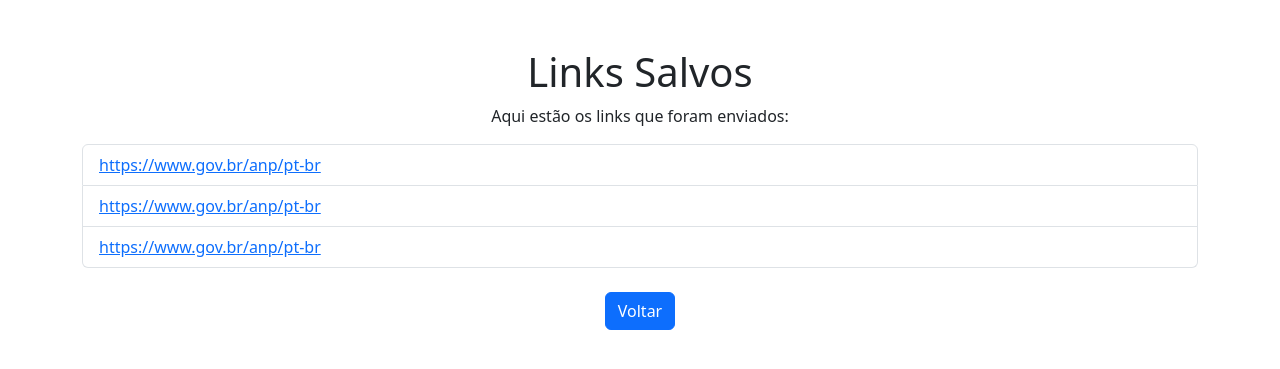
After one commit to Felipe-teodoro05/Site_Noticias, a Flask app: page /view-links in a window 1280 px wide. The commit adds this page. Shown: the top 369 px of the page. Run offline with Flask 3, Linux system fonts and the light colour scheme.

Commit message:
Adicionando botão para visualizar links salvos

```diff
--- a/app.py
+++ b/app.py
@@ -5,7 +5,7 @@ import os
 app = Flask(__name__)
 
 # Onde os arquivos serão salvos
-file = "links.csv"
+LINKS_FILE = "links.csv"
 
 # Página inicial
 @app.route('/')
@@ -13,23 +13,29 @@ def index():
     return render_template('index.html')
 
 # Rota para salvar o link
-@app.route('/save_link', methods=['POST'])
+@app.route("/save-link", methods=["POST"])
 def save_link():
-    link = request.form['link']
+    link = request.form.get("link")
     if link:
-        # Verifica se o arquivo já existe
-        file_exists = os.path.isfile(file)
+        # Verifica se o arquivo CSV já existe
+        file_exists = os.path.isfile(LINKS_FILE)
+        with open(LINKS_FILE, "a", newline="", encoding="utf-8") as csv_file:
+            writer = csv.writer(csv_file)
+            if not file_exists:
+                writer.writerow(["Link"])  # Cabeçalho do CSV
+            writer.writerow([link])
+        return render_template("index.html", message="Link salvo com sucesso!")
+    return render_template("index.html", error="Erro: Nenhum link foi enviado.")
 
-        # Abre o arquivo em modo append e escreve o link
-        with open(file, mode='a', newline='', encoding="utf-8") as f:
-            writer = csv.writer(f)
-            if not file_exists:
-                writer.writerow(['Link']) # Cabeçalho do CSV
-
-            writer.writerow([link])
-
-        return render_template("index.html", message="Link salvo com sucesso!")
-    return render_template("index.html", message="Erro, nenhum  link foi enviado.")
+@app.route("/view-links")
+def view_links():
+    links = []
+    if os.path.isfile(LINKS_FILE):
+        with open(LINKS_FILE, "r", encoding="utf-8") as csv_file:
+            reader = csv.reader(csv_file)
+            next(reader, None)  # Pula o cabeçalho
+            links = [row[0] for row in reader]
+    return render_template("view_links.html", links=links)
 
 if __name__ == '__main__':
     app.run(debug=True)
--- /dev/null
+++ b/links.csv
@@ -0,0 +1,4 @@
+Link
+https://www.gov.br/anp/pt-br
+https://www.gov.br/anp/pt-br
+https://www.gov.br/anp/pt-br
--- /dev/null
+++ b/templates/view_links.html
@@ -0,0 +1,35 @@
+<!DOCTYPE html>
+<html lang="pt-br">
+<head>
+    <meta charset="UTF-8">
+    <meta name="viewport" content="width=device-width, initial-scale=1.0">
+    <title>Links Salvos</title>
+    <!-- Bootstrap CSS -->
+    <link href="https://cdn.jsdelivr.net/npm/bootstrap@5.3.0-alpha3/dist/css/bootstrap.min.css" rel="stylesheet">
+</head>
+<body>
+    <div class="container mt-5">
+        <h1 class="text-center">Links Salvos</h1>
+        <p class="text-center">Aqui estão os links que foram enviados:</p>
+
+        {% if links %}
+        <ul class="list-group">
+            {% for link in links %}
+            <li class="list-group-item">
+                <a href="{{ link }}" target="_blank">{{ link }}</a>
+            </li>
+            {% endfor %}
+        </ul>
+        {% else %}
+        <p class="text-center text-muted">Nenhum link foi salvo ainda.</p>
+        {% endif %}
+
+        <div class="text-center mt-4">
+            <a href="/" class="btn btn-primary">Voltar</a>
+        </div>
+    </div>
+
+    <!-- Bootstrap JS -->
+    <script src="https://cdn.jsdelivr.net/npm/bootstrap@5.3.0-alpha3/dist/js/bootstrap.bundle.min.js"></script>
+</body>
+</html>
```
Also changed, not shown: templates/index.html (+6 -1 lines), 1 other file.
